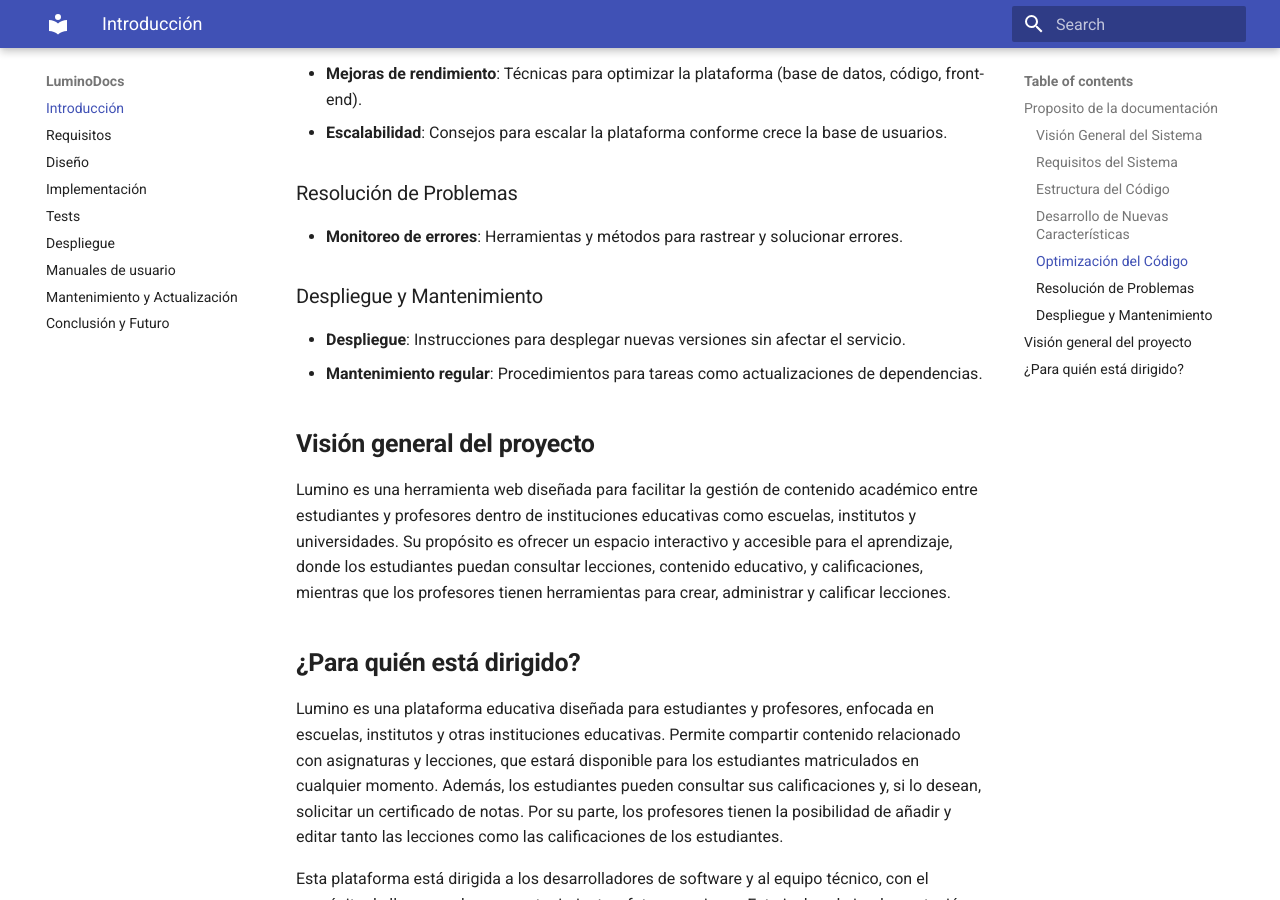
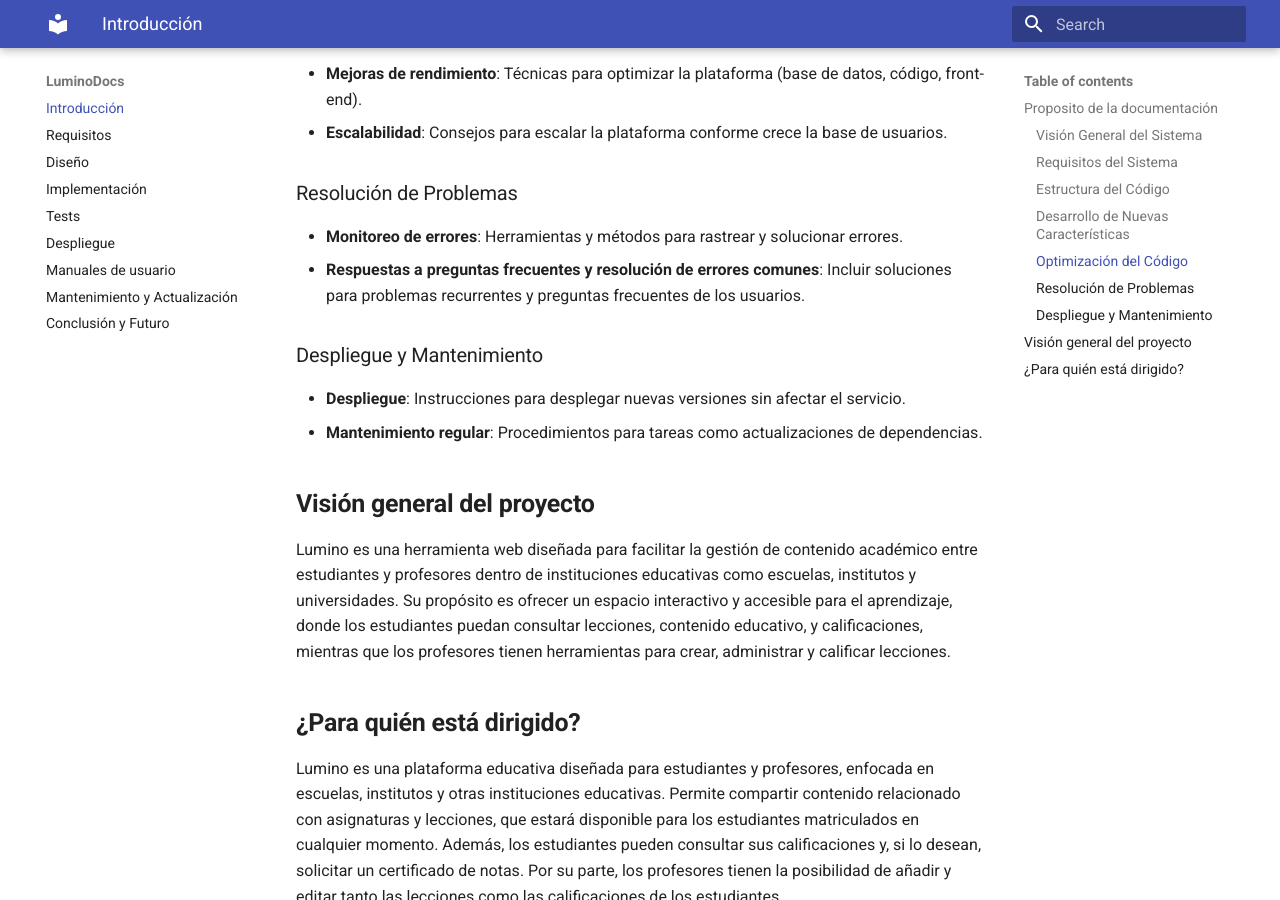
Before and after one commit to Chugani05-JesusLugo2002/LuminoDocs, an MkDocs documentation site: the page built from docs/index.md, in a window 1280 px wide and 900 px high, scrolled down 958 px. Built offline with MkDocs 1.6.1 and Material for MkDocs 9.7.7, drawn with Linux system fonts in a browser that asks for light colours.

Commit message:
minor change

```diff
--- a/docs/index.md
+++ b/docs/index.md
@@ -26,6 +26,8 @@ Esta es la documentación de Lumino, nuestra aplicación web dirigida a estudian
 
 ### Resolución de Problemas
    - **Monitoreo de errores**: Herramientas y métodos para rastrear y solucionar errores.
+   - **Respuestas a preguntas frecuentes y resolución de errores comunes**: Incluir soluciones para problemas recurrentes y preguntas frecuentes de los usuarios.
+
 
 ### Despliegue y Mantenimiento
    - **Despliegue**: Instrucciones para desplegar nuevas versiones sin afectar el servicio.
```
